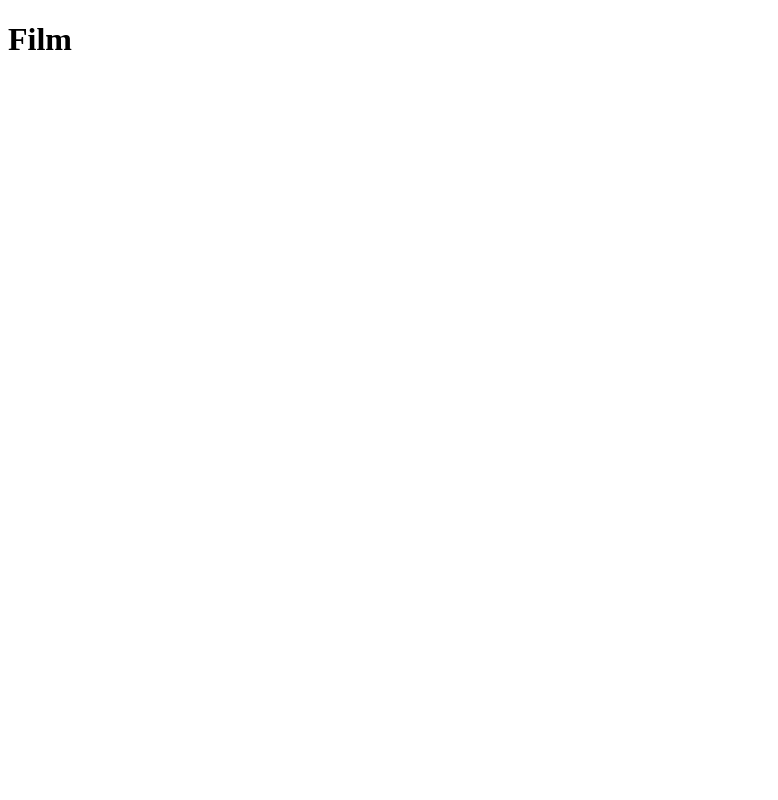
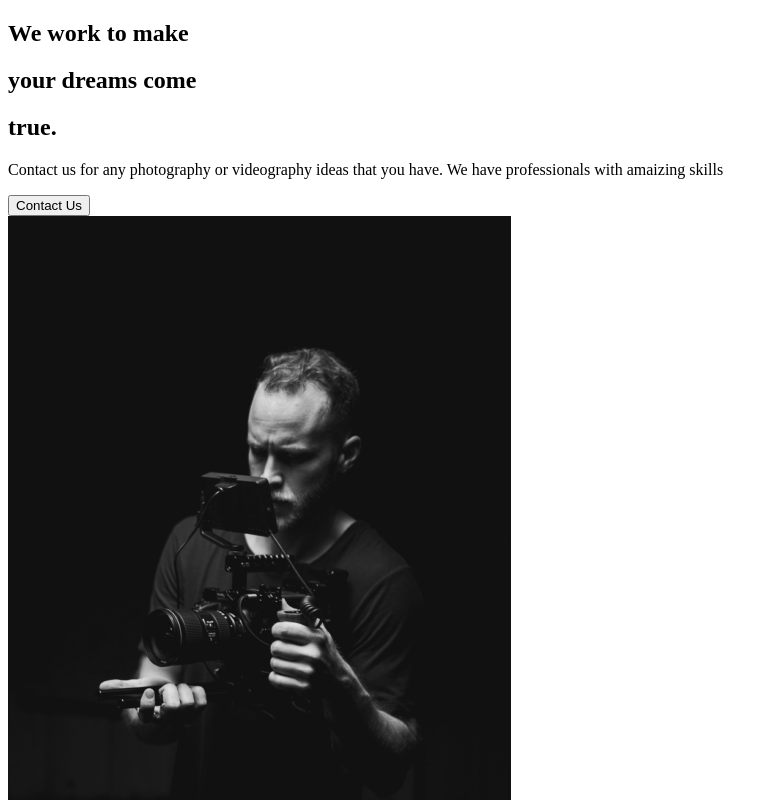
Before and after one commit to velByte/Capture-Portofolio, a React (Create React App) app in the folder capture-portofolio/: page / in a window 1280 px wide. Shown: the top 800 px of the page, without its empty margins (0-778 px from the left). Built offline with nearby package versions, Linux system fonts and the light colour scheme.

Commit message:
Create AboutUs page

```diff
--- a/capture-portofolio/src/App.js
+++ b/capture-portofolio/src/App.js
@@ -1,9 +1,11 @@
 import React from "react"
+import AboutUs from "./pages/AboutUs.js";
+
 
 function App() {
   return (
     <div className="App">
-     <h1>Film</h1>
+     <AboutUs/>
     </div>
   );
 }
--- /dev/null
+++ b/capture-portofolio/src/components/AboutSection.js
@@ -0,0 +1,29 @@
+import React from "react";
+import home1 from "../img/home1.png";
+
+const AboutSection = () => {
+    return(
+        <div>
+            <div className="description">
+                <div className="title">
+                    <div className="hide">
+                        <h2>We work to make</h2>
+                    </div>
+                    <div className="hide">
+                        <h2>your <span>dreams</span> come</h2>
+                    </div>
+                    <div className="hide">
+                        <h2>true.</h2>
+                    </div>
+                </div>
+                <p>Contact us for any photography or videography ideas that you have. We have professionals with amaizing skills </p>
+                <button>Contact Us</button>
+            </div>
+            <div className="image">
+                <img src={home1} alt="guy with a camera"/>
+            </div>
+        </div>
+    );
+}
+
+export default AboutSection;
--- /dev/null
+++ b/capture-portofolio/src/pages/AboutUs.js
@@ -0,0 +1,15 @@
+import React from "react";
+//Import AboutSection
+import AboutSection from "../components/AboutSection.js";
+
+
+const AboutUs = () => {
+    return (
+        <div>
+            <AboutSection/>
+        </div>
+    );
+
+}
+
+export default AboutUs;
```
Also changed, not shown: 1 other file (tests, documents, lock files or other folders).
